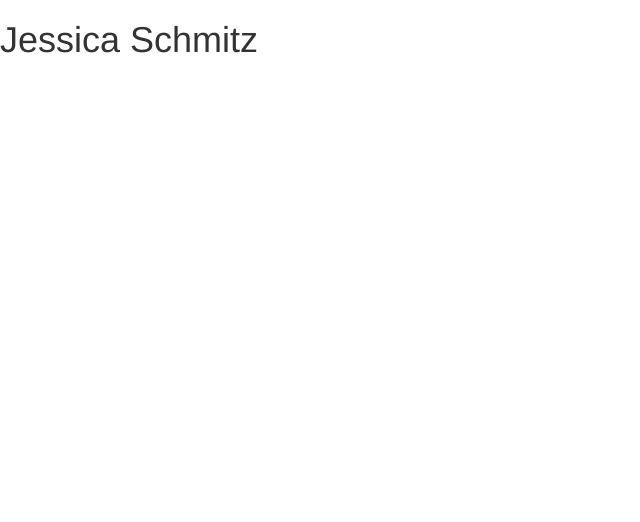
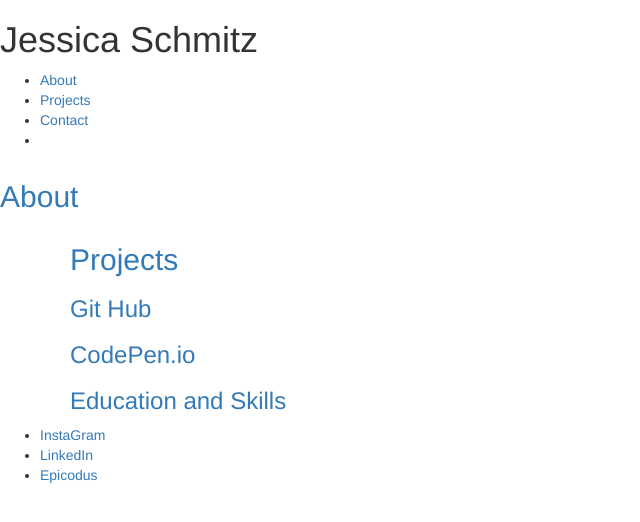
Before and after one commit to jessicaleighschmitz/resume, a plain HTML site: page index.html in a window 1280 px wide. Shown: the whole page, without its empty margins (0-640 px from the left). Drawn offline with Linux system fonts and the light colour scheme.

Commit message:
add sections headers, page anchors, and links to document.

```diff
--- a/index.html
+++ b/index.html
@@ -8,12 +8,39 @@
   <body>
     <div class="header">
       <h1>Jessica Schmitz</h1>
+      <div class="nav">
+        <ul>
+          <li><a href="#about">About</a></li>
+          <li><a href="#projects">Projects</a></li>
+          <li><a href="#contact">Contact</a><li>
+        </ul>
+      </div>
     </div>
     <div class="main-content">
+      <a name="about">
+        <h2>About</h2>
+          <div class="container">
+            <a name="projects">
+            <h2>Projects</h2>
+            <div class="works">
+              <h3>Git Hub</h3>
+            </div>
+            <div class="works">
+              <h3>CodePen.io</h3>
+            </div>
+            <div class="works">
+              <h3>Education and Skills</h3>
+            </div>
+        </div>
     </div>
     <div class="sub-content">
     </div>
     <div class="footer">
+      <ul>
+        <li><a href="https://www.instagram.com/not_the_mood_/">InstaGram</a></li>
+        <li><a href="https://www.linkedin.com/">LinkedIn</a></li>
+        <li><a href="https://www.epicodus.com/portland/">Epicodus</a></li>
+      </ul>
     </div>
   </body>
 </html>
```
